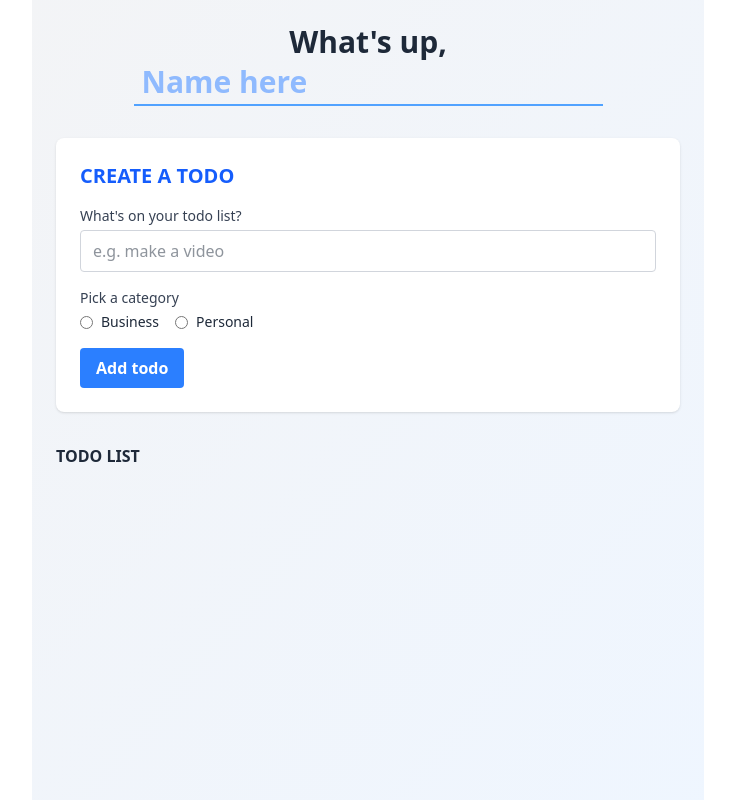
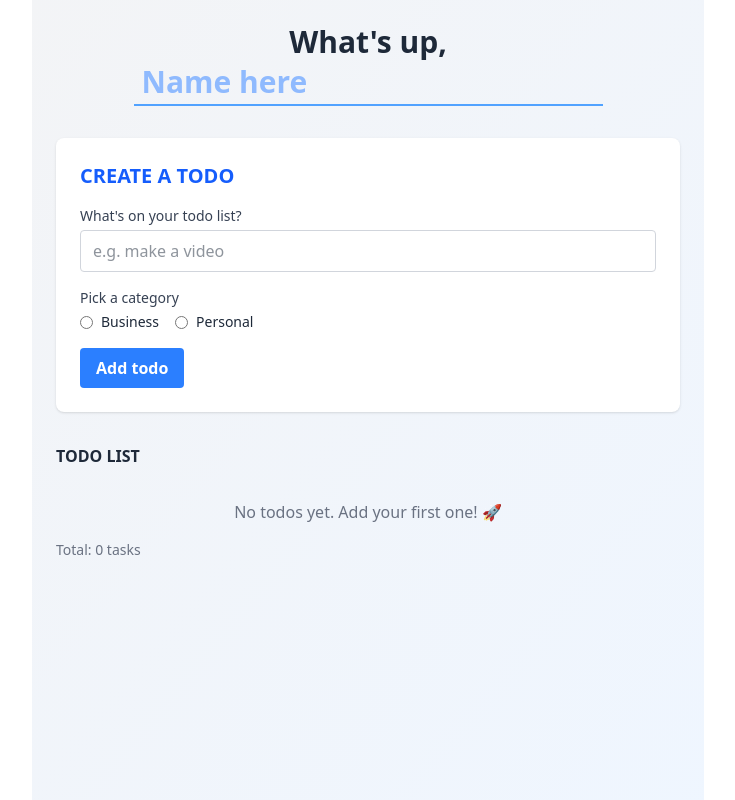
Before and after one commit to Radomir9/todo-app, a Vue app: page / in a window 1280 px wide. Shown: the whole page, without its empty margins (272-1007 px from the left). Built offline with nearby package versions, Linux system fonts and the light colour scheme.

Commit message:
Show message when there are no todos + display total task count

```diff
--- a/src/App.vue
+++ b/src/App.vue
@@ -3,7 +3,8 @@
 
         <section class="text-center">
             <h2 class="text-3xl font-bold mb-2">
-            What's up, <input type="text" id="name" placeholder="Name here" v-model="name" autocomplete="off" class="inline-block text-blue-500 bg-transparent border-b-2 border-blue-400 focus:outline-none focus:border-blue-600 px-2 py-1">
+                What's up, <input type="text" id="name" placeholder="Name here" v-model="name" autocomplete="off"
+                    class="inline-block text-blue-500 bg-transparent border-b-2 border-blue-400 focus:outline-none focus:border-blue-600 px-2 py-1">
             </h2>
         </section>
 
@@ -11,8 +12,11 @@
             <h3 class="text-xl font-semibold text-blue-600">CREATE A TODO</h3>
 
             <form @submit.prevent="addTodo" class="space-y-4">
-            <h4 class="block text-sm font-medium text-gray-700 mb-1">{{ name ? `${name}, what's on your todo list?` : "What's on your todo list?" }}</h4>
-            <input type="text" name="content" autocomplete="off" id="content" placeholder="e.g. make a video" v-model="input_content" class="w-full border border-gray-300 rounded px-3 py-2 focus:outline-none focus:ring-2 focus:ring-blue-400" />
+                <h4 class="block text-sm font-medium text-gray-700 mb-1">{{ name ? `${name}, what's on your todo list?`
+                    : "What's on your todo list?" }}</h4>
+                <input type="text" name="content" autocomplete="off" id="content" placeholder="e.g. make a video"
+                    v-model="input_content"
+                    class="w-full border border-gray-300 rounded px-3 py-2 focus:outline-none focus:ring-2 focus:ring-blue-400" />
 
                 <div>
                     <label class="block text-sm font-medium text-gray-700 mb-1">Pick a category</label>
@@ -28,20 +32,30 @@
                     </div>
                 </div>
 
-            <input type="submit" value="Add todo" class="bg-blue-500 hover:bg-blue-600 text-white font-semibold px-4 py-2 rounded cursor-pointer transition" />
+                <input type="submit" value="Add todo"
+                    class="bg-blue-500 hover:bg-blue-600 text-white font-semibold px-4 py-2 rounded cursor-pointer transition" />
             </form>
         </section>
 
         <section>
             <h3 class="font-bold pb-4">TODO LIST</h3>
             <transition-group name="todo" tag="div">
-            <div v-for="todo in todos" :key="todo.id" class="flex items-center justify-between bg-white shadow p-4 mb-2 rounded">
+                <div v-if="todos.length === 0" class="text-gray-500 text-center mt-4">
+                    No todos yet. Add your first one! 🚀
+                </div>
+                <div v-for="todo in todos" :key="todo.id"
+                    class="flex items-center justify-between bg-white shadow p-4 mb-2 rounded">
                     <div>
                         <p class="font-medium">{{ todo.content }}</p>
-                    <p :class="todo.category === 'business' ? 'text-blue-500' : 'text-pink-500'">{{ todo.category }}</p>
+                        <p :class="todo.category === 'business' ? 'text-blue-500' : 'text-pink-500'">{{ todo.category }}
+                        </p>
                     </div>
+
                     <button @click="removeTodo(todo)" class="text-red-500 hover:text-red-700">Delete</button>
                 </div>
+                <p class="text-sm text-gray-500 mt-4">
+                    Total: {{ todos.length }} tasks
+                </p>
             </transition-group>
         </section>
 
```
Lines whose indentation alone changed are shown as unchanged.
